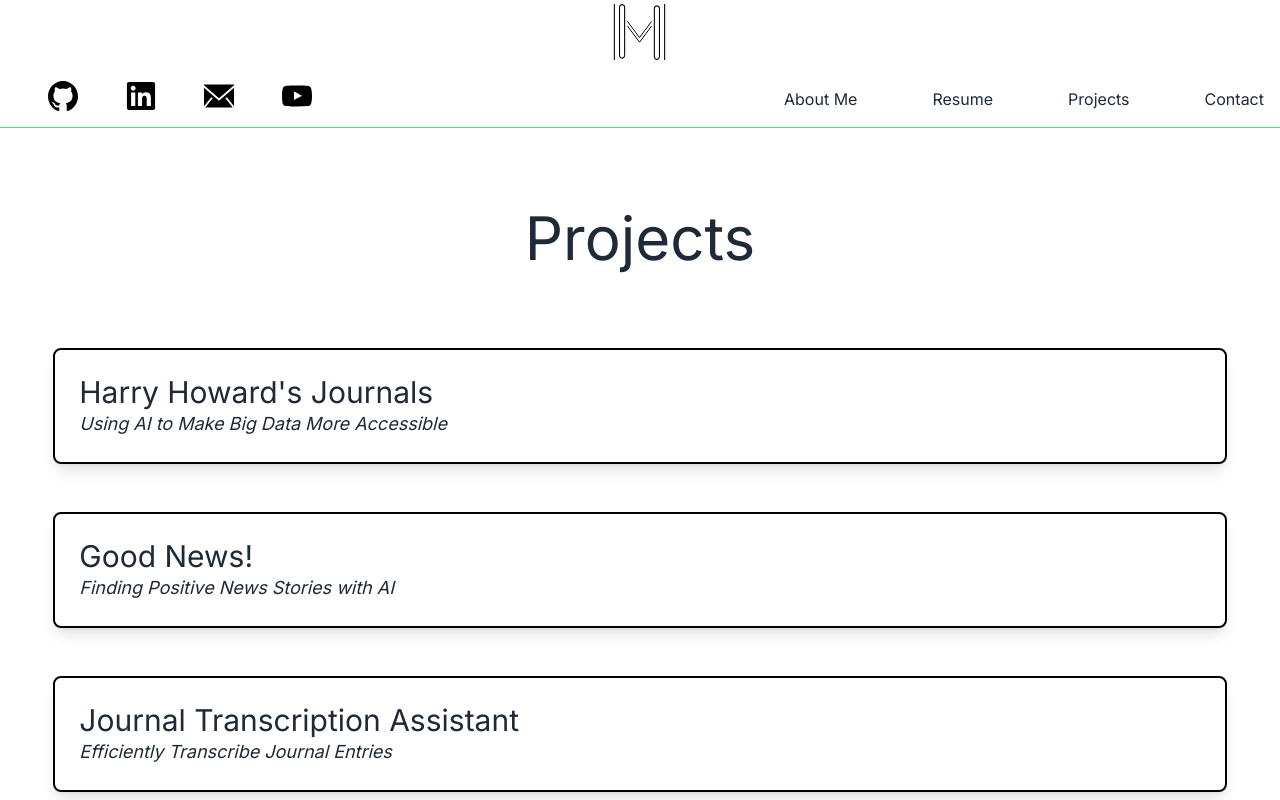
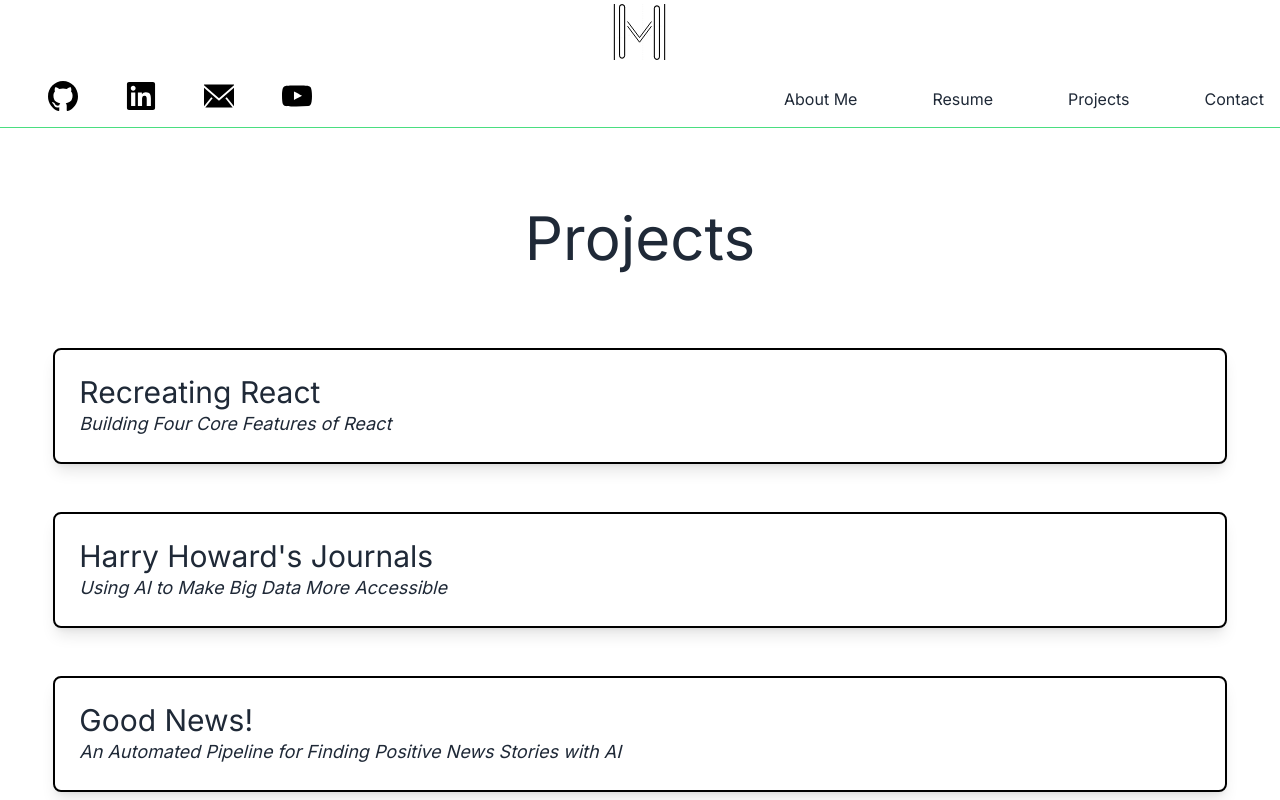
Before and after one commit to mike-v2/portfolio, a Next.js app: page /projects in a window 1280 px wide. Shown: the top 800 px of the page. Built offline with nearby package versions, Linux system fonts and the light colour scheme.

Commit message:
add recreating react project

```diff
--- a/app/projects/page.tsx
+++ b/app/projects/page.tsx
@@ -2,11 +2,21 @@ import Image from 'next/image'
 
 const projectData = [
   {
+    imagePath: '/images/recreating-react-logo.png',
+    title: 'Recreating React',
+    subtitle: 'Building Four Core Features of React',
+    source: 'https://github.com/mike-v2/react-from-scratch',
+    summary: <span>In this self-driven project, I undertook the challenge of recreating a simplified version of React from scratch to deepen my understanding of its inner workings. By building out core functions like createElement, render, useState, and useEffect, I gained valuable insights into JSX transformation, DOM manipulation, and state management. This hands-on experience has not only solidified my grasp of React fundamentals but also honed my problem-solving skills. I've documented my journey and the technical intricacies of the project in a <a target='blank' href="https://medium.com/@mmcguiness8700/recreating-react-96e8a01d4cb5" className='underline text-blue-600 hover:text-blue-800 visited:text-purple-600'>Medium article</a> and a <a target='blank' href="https://youtu.be/BU37lgD28lU" className='underline text-blue-600 hover:text-blue-800 visited:text-purple-600'>YouTube video</a> for those interested in diving deeper.</span>,
+    features: [<p><span className='font-bold'>createElement</span> transforms JSX into ReactElement objects</p>, <p><span className='font-bold'>render</span> brings ReactElements to life on the DOM</p>, <p><span className='font-bold'>useState</span> manages state</p>, <p><span className='font-bold'>useEffect</span> synchronizes the component with an external system</p>],
+    primaryTools: ['TypeScript', 'Parcel'],
+    secondaryTools: ['Jest', 'Prettier', 'GitHub']
+  },
+  {
     imagePath: '/images/journal-search-chat.jpg',
     title: "Harry Howard's Journals",
+    subtitle: 'Using AI to Make Big Data More Accessible',
     link: 'https://journal-search.vercel.app/',
     source: 'https://github.com/mike-v2/journal-search',
-    summaryHeader: 'Using AI to Make Big Data More Accessible',
     summary: "I'm proud to introduce Harry Howard's Journals, an advanced web application that redefines the way we explore historical journal entries. Using Next.js, Python, and AI tools, the app processes and analyzes entries from the 1930s and 40s. These entries are enhanced by AI and made easily accessible, putting a treasure trove of historical data at your fingertips.",
     features: ["Harry has been brought to life with state-of-the-art AI technology. Ask Harry detailed questions about the journals, or just chat! (powered by ChatGPT)", "Read journal entries one page at a time or easily skip around", "Search function for journal entries", "AI-generated topics for each entry allow users to understand an entry at a glance and link together stories woven through multiple entries", "Sign in with Google to keep track of pages read, save special passages and make posts to discuss entries with others"],
     primaryTools: ["React", "Next.js", "Node.js", "TypeScript", "Tailwind CSS", "Daisy UI", "ChatGPT API", "Prisma", "Supabase"],
@@ -15,9 +25,9 @@ const projectData = [
   {
     imagePath: '/images/good-news.jpg',
     title: "Good News!",
+    subtitle: 'An Automated Pipeline for Finding Positive News Stories with AI',
     link: 'https://good-news-three.vercel.app/',
     source: 'https://github.com/mike-v2/good-news',
-    summaryHeader: 'Finding Positive News Stories with AI',
     summary: "Good News! aggregates global news stories through reputable news aggregator APIs, meticulously collecting articles related to building and construction projects, as well as advancements in healthcare, education, and peace. To identify the most uplifting and positive stories, I employ advanced AI analysis, powered by OpenAI's GPT. This sophisticated natural language processing helps to filter and present news that sparks optimism and inspiration, shedding light on the progress and goodwill that is constantly unfolding around the world.",
     features: ["Aggregates positive news stories from around the world related to construction projects, healthcare advancements, educational progress, and peace initiatives", "Interactable world map representing source countries", "Updated daily with new articles", "Automated data collection and processing pipeline that requires minimal manual intervention", "Utilizes OpenAI's GPT API to evaluate and filter news stories based on positivity and relevance to the chosen categories"],
     primaryTools: ["React", "Next.js", "Node.js", "TypeScript", "Tailwind CSS", "Daisy UI", "ChatGPT API", "Firebase", "Google Cloud Functions", "Mediastack API"],
@@ -26,10 +36,10 @@ const projectData = [
   {
     imagePath: '/images/journal-transcribe-screenshot.jpg',
     title: "Journal Transcription Assistant",
+    subtitle: 'Efficiently Transcribe Journal Entries',
     link: 'https://mike-v2.github.io/journal-transcribe/',
     desktopOnly: true,
     source: 'https://github.com/mike-v2/journal-transcribe',
-    summaryHeader: 'Efficiently Transcribe Journal Entries',
     summary: "A kind of Content Management Application that serves images of journal pages to users and provides the tools to quickly and conveniently transcribe them. The transcription is indexed and stored in a database so that another website can analyze and display them.",
     features: ["Process, index, and store images of journal pages", "Serve images of journal pages from firebase database", "Speech-to-text with added support for punctuation", "Click to zoom image for hard-to-read text", "Special annotation tools to enrich the text data"],
     primaryTools: ["React", "JavaScript", "Firebase", "GitHub"],
@@ -38,9 +48,9 @@ const projectData = [
   {
     imagePath: '/images/dave-website.jpg',
     title: "Service Now Auto Repair",
+    subtitle: 'Small Business Redesign',
     link: 'https://service-now-auto-repair.vercel.app/',
     source: 'https://github.com/mike-v2/service-now-auto-repair',
-    summaryHeader: 'Small Business Redesign',
     summary: "An update of an old website to make it clean, responsive, and consistent with modern design principles",
     features: ["Splash page", "Navbar and Footer", "Responsive", "Realtime review data", "Embedded Google Map"],
     primaryTools: ["React", "Next.js", "Node.js", "TypeScript", "Bootstrap", "GitHub"],
@@ -49,6 +59,28 @@ const projectData = [
 ]
 
 export default function Projects() {
+  function getImagePath(tool: string): string {
+    return tool === 'Next.js' ? '/images/nextjs-logo.svg' :
+      tool === 'React' ? '/images/react-logo.svg' :
+        tool === 'GitHub' ? '/images/github-logo.svg' :
+          tool === 'Tailwind CSS' ? '/images/tailwind-logo.svg' :
+            tool === 'ChatGPT' ? '/images/openai-logo.svg' :
+              tool === 'ChatGPT API' ? '/images/openai-logo.svg' :
+                tool === 'Firebase' ? '/images/firebase-logo.svg' :
+                  tool === 'Prisma' ? '/images/prisma-logo.svg' :
+                    tool === 'Bootstrap' ? '/images/bootstrap-logo.svg' :
+                      tool === 'Supabase' ? '/images/supabase-logo.svg' :
+                        tool === 'Daisy UI' ? '/images/daisyui-logo.svg' :
+                          tool === 'ElasticSearch' ? '/images/elasticsearch-logo.svg' :
+                            tool === 'Lunr Search' ? '/images/lunrjs-logo.svg' :
+                              tool === 'Google Cloud Functions' ? '/images/cloud_functions.png' :
+                                tool === 'Mediastack API' ? '/images/mediastack.png' :
+                                  tool === "JavaScript" ? '/images/js-logo.svg' :
+                                    tool === 'TypeScript' ? '/images/typescript-logo.svg' :
+                                      tool === 'Node.js' ? '/images/node-logo.svg' :
+                                        tool === 'Parcel' ? '/images/parcel-logo.png' :
+                                          '';
+  }
   return (
     <main className="">
       <h1 className='text-6xl text- text-center w-full my-20'>
@@ -64,16 +96,18 @@ export default function Projects() {
               <input type="checkbox" />
               <div className='collapse-title rounded-lg flex flex-col'>
                 <h2 className='text-3xl'>{project.title}</h2>
-                <h4 className='text-lg italic'>{project.summaryHeader}</h4>
+                <h4 className='text-lg italic'>{project.subtitle}</h4>
               </div>
               <div className='collapse-content'>
                 <div className="divider"></div>
                 <div className='mt-8 flex flex-col lg:flex-row lg:gap-x-4 w-full mx-auto'>
                   <div className='lg:basis-7/12 xl:basis-1/2 relative'>
                     <div className='text-sm absolute top-0 left-0 -translate-y-6'>
-                      <a href={project.link} target='_blank' className='underline text-blue-600 hover:text-blue-800 visited:text-purple-600 pr-5'>
-                        {linkText}
-                      </a>
+                      {project.link &&
+                        <a href={project.link} target='_blank' className='underline text-blue-600 hover:text-blue-800 visited:text-purple-600 pr-5'>
+                          {linkText}
+                        </a>
+                      }
                       <a href={project.source} target='_blank' className='underline text-blue-600 hover:text-blue-800 visited:text-purple-600'>
                         Source
                       </a>
@@ -107,25 +141,7 @@ export default function Projects() {
                       <div className="collapse-content">
                         <ul className='flex flex-col gap-y-2 ps-8'>
                           {project.primaryTools && project.primaryTools.map((tool, i) => {
-                            const src = tool === 'Next.js' ? '/images/nextjs-logo.svg' :
-                              tool === 'React' ? '/images/react-logo.svg' :
-                                tool === 'GitHub' ? '/images/github-logo.svg' :
-                                  tool === 'Tailwind CSS' ? '/images/tailwind-logo.svg' :
-                                    tool === 'ChatGPT' ? '/images/openai-logo.svg' :
-                                      tool === 'ChatGPT API' ? '/images/openai-logo.svg' :
-                                        tool === 'Firebase' ? '/images/firebase-logo.svg' :
-                                          tool === 'Prisma' ? '/images/prisma-logo.svg' :
-                                            tool === 'Bootstrap' ? '/images/bootstrap-logo.svg' :
-                                              tool === 'Supabase' ? '/images/supabase-logo.svg' :
-                                                tool === 'Daisy UI' ? '/images/daisyui-logo.svg' :
-                                                  tool === 'ElasticSearch' ? '/images/elasticsearch-logo.svg' :
-                                                    tool === 'Lunr Search' ? '/images/lunrjs-logo.svg' :
-                                                      tool === 'Google Cloud Functions' ? '/images/cloud_functions.png' :
-                                                        tool === 'Mediastack API' ? '/images/mediastack.png' :
-                                                          tool === "JavaScript" ? '/images/js-logo.svg' :
-                                                            tool === 'TypeScript' ? '/images/typescript-logo.svg' :
-                                                              tool === 'Node.js' ? '/images/node-logo.svg' :
-                                              '';
+                            const src = getImagePath(tool);
                             const invert = tool === 'Next.js' ||
                               tool === 'GitHub' ||
                               tool === 'ChatGPT' ||
```
Also changed, not shown: public/images/parcel-logo.png (added), public/images/recreating-react-logo.png (added).
